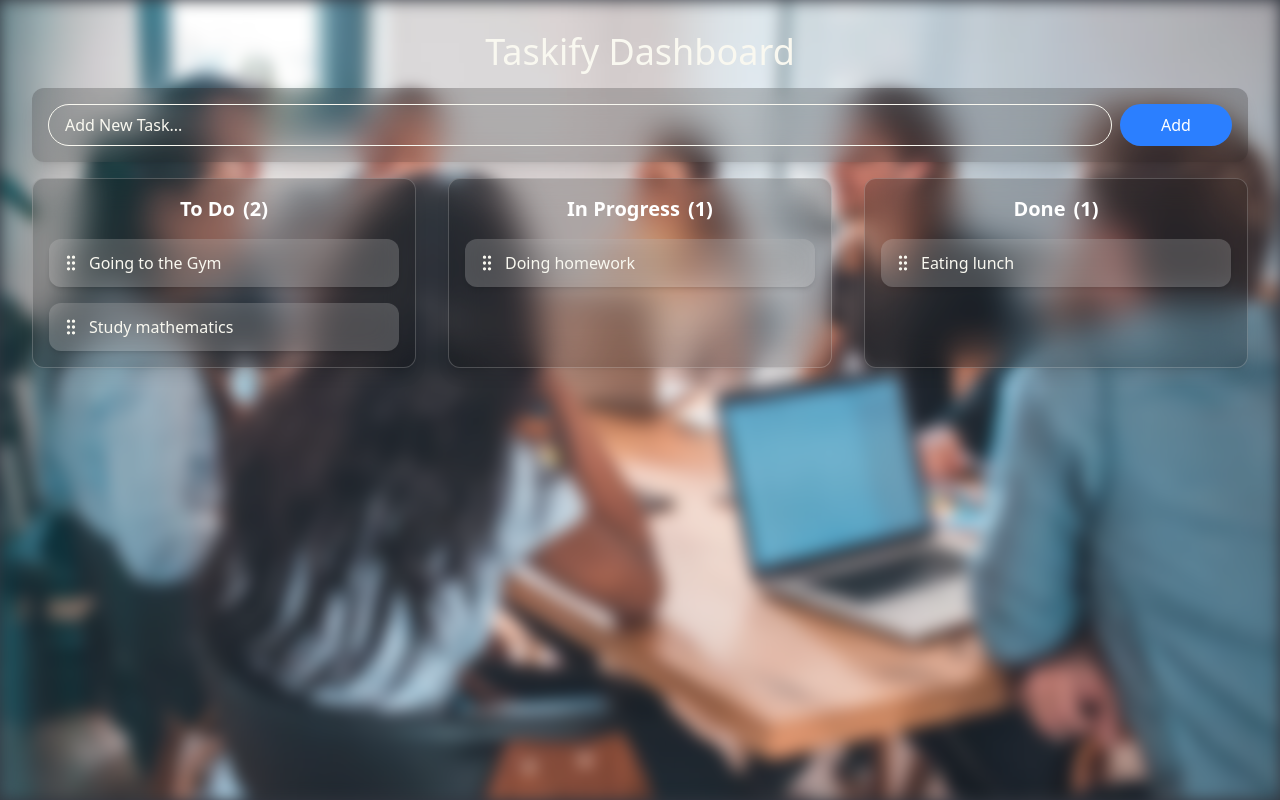
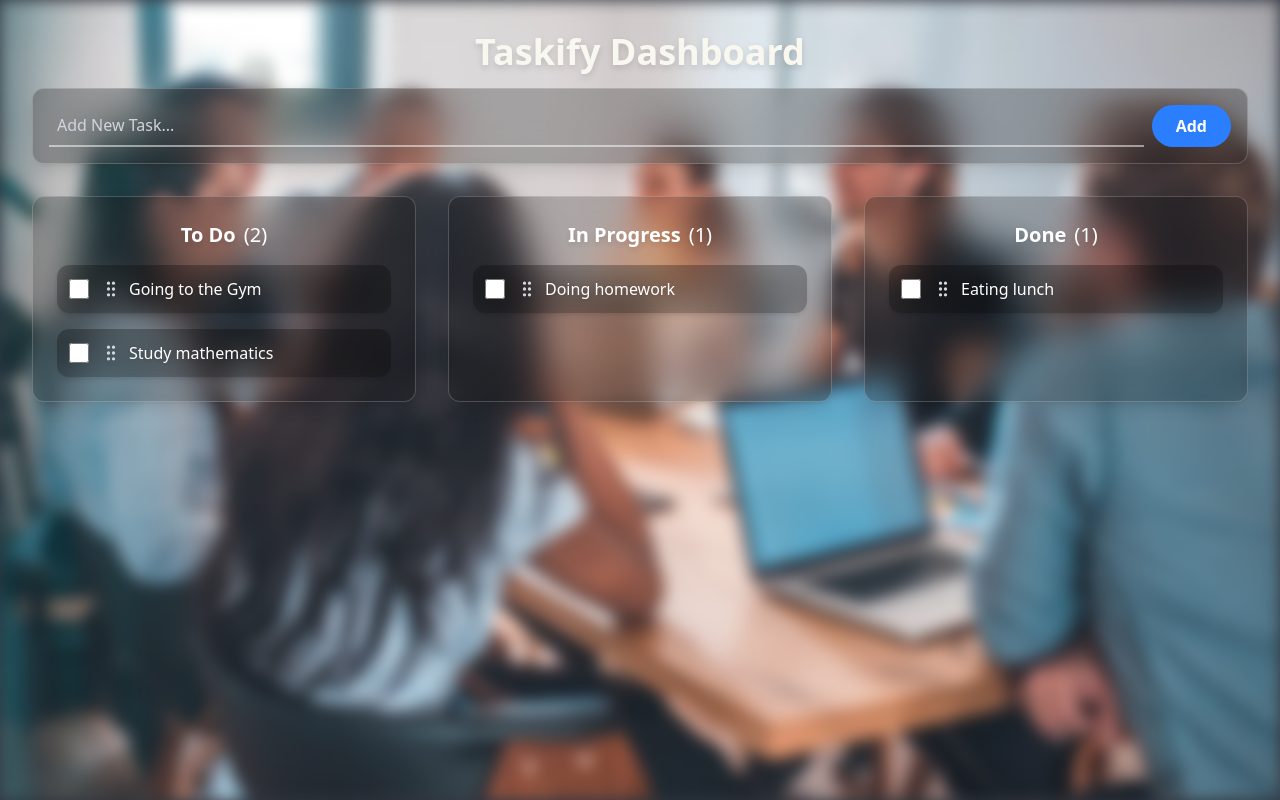
Before and after one commit to soheilgoodarzi/taskify-app, a React (Vite) app: page /dashboard in a window 1280 px wide. Built offline with nearby package versions, Linux system fonts and the light colour scheme.

Commit message:
Refactor: Improve task management UI and enhance styling for better user experience

```diff
--- a/src/components/AddTask.jsx
+++ b/src/components/AddTask.jsx
@@ -6,29 +6,27 @@ export default function AddTask() {
   const dispatch = useContext(TasksDispatchContext)
 
   const handleAddTask = () => {
-    if (text.trim() === "") return
-
+    if (text.trim() === "") return;
     dispatch({
       type: "added",
-      payload: {
-        text: text,
-      },
-    })
-    setText("")
-  }
+      payload: { text: text },
+    });
+    setText("");
+  };
 
   return (
-    <div className="flex gap-2 mb-4 bg-black/20 backdrop-blur-lg rounded-xl p-4 shadow-lg border-none">
+    // ۴. تغییر استایل برای تمایز بهتر
+    <div className="flex gap-2 mb-4 bg-black/25 backdrop-blur-xl rounded-xl p-4 shadow-lg border border-white/20">
       <input
         type="text"
         value={text}
         onChange={(e) => setText(e.target.value)}
         placeholder="Add New Task..."
-        className="flex-1 p-2 border rounded-full lg:pl-4 placeholder:text-milky outline-none"
+        className="flex-1 p-2 bg-transparent border-b-2 border-white/50 focus:border-white transition-colors duration-300 text-white placeholder:text-gray-300 outline-none"
       />
       <button
         onClick={handleAddTask}
-        className="bg-blue-500 text-white px-4 py-2 rounded-full hover:bg-blue-600 w-20 sm:w-28 lg:w-28 cursor-pointer"
+        className="bg-blue-500 text-white font-semibold px-6 py-2 rounded-full hover:bg-blue-600 transition-all transform hover:scale-105 cursor-pointer"
       >
         Add
       </button>
--- a/src/components/Column.jsx
+++ b/src/components/Column.jsx
@@ -2,15 +2,16 @@ import { SortableContext, verticalListSortingStrategy } from "@dnd-kit/sortable"
 import { useDroppable } from "@dnd-kit/core";
 import TaskCard from "./TaskCard";
 
-// پراپ className را اضافه می‌کنیم
 export default function Column({ id, title, tasks, className }) {
   const { setNodeRef } = useDroppable({ id });
 
   return (
-    <div ref={setNodeRef} className={className}> {/* از className استفاده می‌کنیم */}
-      <div className="flex flex-row gap-2 mb-4 justify-center text-xl font-semibold text-white">
-        <h2>{title}</h2>
-        <span>({tasks.length})</span>
+    // ۲. افزایش پدینگ داخلی از p-4 به p-6
+    <div ref={setNodeRef} className={`${className} p-6`}>
+      <div className="flex flex-row gap-2 mb-4 justify-center text-xl text-white">
+        {/* ۳. برجسته‌تر کردن عنوان و اضافه کردن سایه */}
+        <h2 className="font-bold drop-shadow-md">{title}</h2>
+        <span className="drop-shadow-md">({tasks.length})</span>
       </div>
       <SortableContext
         id={id}
--- a/src/components/TaskCard.jsx
+++ b/src/components/TaskCard.jsx
@@ -1,6 +1,6 @@
 import { useState, useContext } from "react";
 import { TasksDispatchContext } from "../contexts/TasksContext";
-import { Pencil, Trash2, GripVertical,Save  } from 'lucide-react';
+import { Pencil, Trash2, GripVertical, Save } from 'lucide-react';
 import { useSortable } from "@dnd-kit/sortable";
 import { CSS } from "@dnd-kit/utilities";
 
@@ -11,14 +11,7 @@ export default function TaskCard({ task }) {
   const [isEditing, setIsEditing] = useState(false);
   const [editText, setEditText] = useState(task.text);
 
-  const {
-    attributes,
-    listeners,
-    setNodeRef,
-    transform,
-    transition,
-    isDragging,
-  } = useSortable({ id: task.id });
+  const { attributes, listeners, setNodeRef, transform, transition, isDragging } = useSortable({ id: task.id });
 
   const style = {
     transform: CSS.Transform.toString(transform),
@@ -26,17 +19,12 @@ export default function TaskCard({ task }) {
   };
 
   const handleSaveClick = () => {
-    dispatch({
-      type: "changed",
-      payload: { task: { ...task, text: editText } },
-    });
+    dispatch({ type: "changed", payload: { task: { ...task, text: editText } } });
     setIsEditing(false);
   };
 
   if (isDragging) {
-    return (
-      <div ref={setNodeRef} style={style} className="bg-slate-500/50 p-4 rounded-xl h-[58px] border border-slate-400"></div>
-    );
+    return <div ref={setNodeRef} style={style} className="bg-slate-500/50 p-4 rounded-xl h-[62px] border border-slate-400"></div>;
   }
 
   return (
@@ -44,9 +32,16 @@ export default function TaskCard({ task }) {
       ref={setNodeRef}
       style={style}
       {...attributes}
-      className="bg-white/20 backdrop-blur-lg p-3 rounded-xl shadow-md flex items-center group transition-all hover:shadow-lg text-milky"
+      className="bg-black/20 backdrop-blur-lg p-3 rounded-xl shadow-md flex items-center group transition-all hover:bg-black/30 text-white"
     >
-      <button {...listeners} className="text-milky cursor-grab touch-none mr-2">
+      <input
+        type="checkbox"
+        checked={task.done}
+        onChange={(e) => dispatch({ type: "changed", payload: { task: { ...task, done: e.target.checked } } })}
+        className="mr-3 h-5 w-5 rounded-full bg-white/30 border-none text-blue-500 focus:ring-blue-400 cursor-pointer"
+      />
+
+      <button {...listeners} className="text-gray-300 cursor-grab touch-none mr-2 drop-shadow-md">
         <GripVertical className="w-5 h-5" />
       </button>
 
@@ -57,34 +52,30 @@ export default function TaskCard({ task }) {
               type="text"
               value={editText}
               onChange={(e) => setEditText(e.target.value)}
-              className="flex-grow p-1 rounded-md focus:outline-none focus:ring-2 focus:ring-milky bg-white/50"
+              className="flex-grow p-1 rounded-md focus:outline-none focus:ring-2 focus:ring-blue-400 bg-black/30"
             />
             <button
               onClick={handleSaveClick}
-              className="bg-green-500 text-white px-3 py-1 rounded-md ml-2 hover:bg-green-600 hover:cursor-pointer "
+              className="bg-green-500 text-white p-1.5 rounded-md ml-2 hover:bg-green-600"
             >
               <Save className="w-5 h-5" />
             </button>
           </>
         ) : (
           <>
-            <p className={`flex-grow ${task.done ? "line-through text-gray-500" : ""}`}>
+            {/* ۷. بهبود خوانایی متن خط خورده */}
+            <p className={`flex-grow drop-shadow-sm ${task.done ? "line-through text-gray-400" : ""}`}>
               {task.text}
             </p>
             <button
               onClick={() => setIsEditing(true)}
-              className="text-milky hover:text-yellow-300 ml-2 invisible group-hover:visible transition-opacity hover:cursor-pointer"
+              className="text-gray-300 hover:text-yellow-400 ml-2 invisible group-hover:visible transition-opacity"
             >
               <Pencil className="w-4 h-4" />
             </button>
             <button
-              onClick={() => {
-                dispatch({
-                  type: "deleted",
-                  payload: { taskId: task.id },
-                });
-              }}
-              className="text-milky hover:text-red-600 ml-2 invisible group-hover:visible transition-opacity hover:cursor-pointer"
+              onClick={() => dispatch({ type: "deleted", payload: { taskId: task.id } })}
+              className="text-gray-300 hover:text-red-500 ml-2 invisible group-hover:visible transition-opacity"
             >
               <Trash2 className="w-4 h-4" />
             </button>
--- a/src/pages/DashboardPage.jsx
+++ b/src/pages/DashboardPage.jsx
@@ -42,18 +42,19 @@ export default function DashboardPage() {
       ></div>
       <div className="relative z-10 p-8">
         <DndContext sensors={sensors} onDragStart={handleDragStart} onDragEnd={handleDragEnd} collisionDetection={closestCorners}>
-          <h1 className="text-4xl font-stretch-200%  mb-4 text-milky text-center ">
+          <h1 className="text-4xl font-bold mb-4 text-milky text-center drop-shadow-md">
             Taskify Dashboard
           </h1>
           <AddTask />
-          <div className="grid grid-cols-3 gap-8 mt-4">
+          {/* ۱. افزایش فاصله بین نوار افزودن و ستون‌ها */}
+          <div className="grid grid-cols-3 gap-8 mt-8">
             {Object.entries(columnsData).map(([columnId, columnData]) => (
               <Column
                 key={columnId}
                 id={columnId}
                 title={columnData.title}
                 tasks={columnData.tasks}
-                className="bg-black/20 backdrop-blur-lg rounded-xl p-4 border border-white/20 shadow-lg"
+                className="bg-black/20 backdrop-blur-lg rounded-xl shadow-lg border border-white/20"
               />
             ))}
           </div>
```
